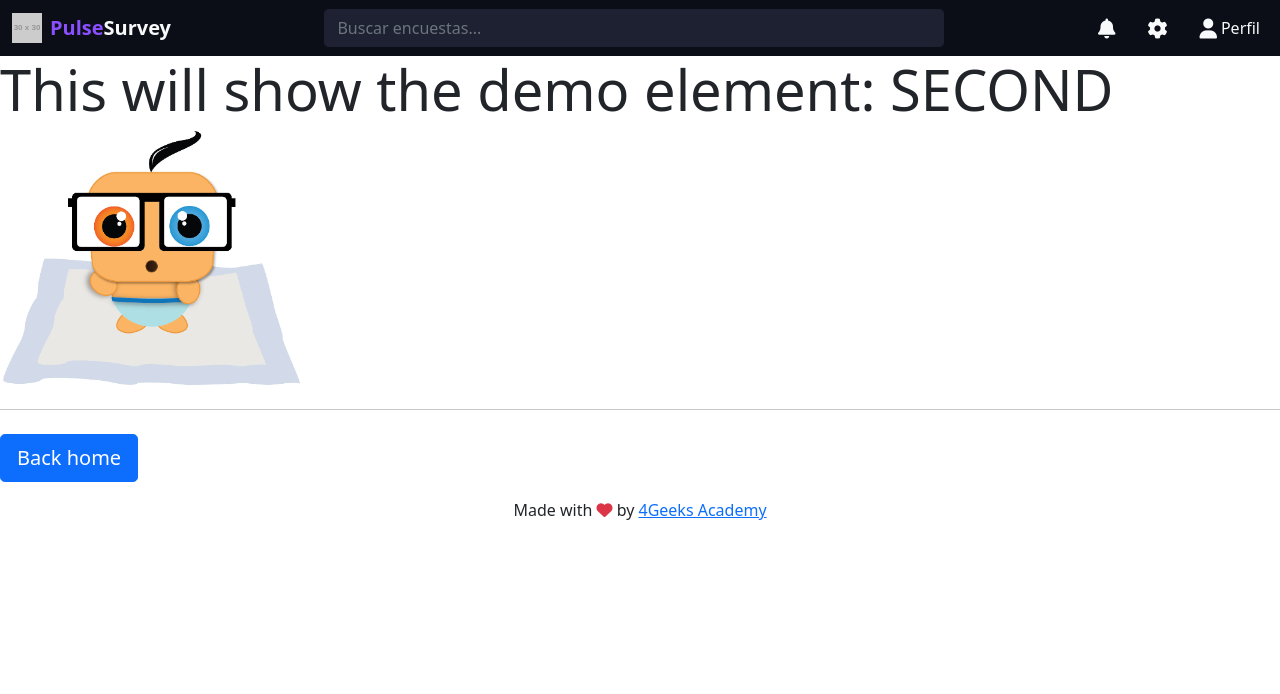
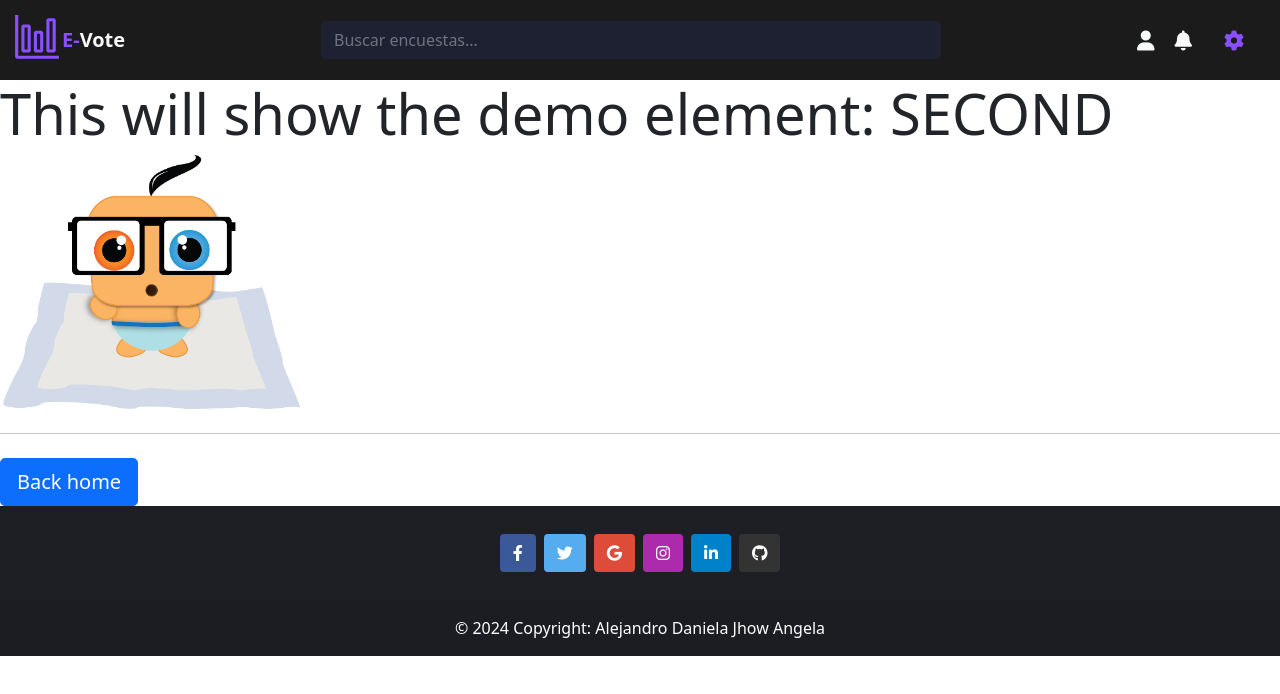
Before and after one commit to Alerugg/SurveyHUB-ProyectoFinal, a React app: page /single/1 in a window 1280 px wide. Built offline with nearby package versions, Linux system fonts and the light colour scheme; no server answers; placeholder pictures from the web are drawn by us.

Commit message:
home parcilamente maquillado y navbar y footer hechos

```diff
--- a/package.json
+++ b/package.json
@@ -78,6 +78,7 @@
 		"prop-types": "^15.6.1",
 		"react": "^16.8.4",
 		"react-dom": "^16.8.4",
+		"react-icons": "^5.3.0",
 		"react-polyfills": "0.0.1",
 		"react-router-dom": "^6.3.0"
 	}
--- a/src/front/js/component/footer.js
+++ b/src/front/js/component/footer.js
@@ -1,10 +1,79 @@
 import React, { Component } from "react";
 
 export const Footer = () => (
-	<footer className="footer mt-auto py-3 text-center">
-		<p>
-			Made with <i className="fa fa-heart text-danger" /> by{" "}
-			<a href="http://www.4geeksacademy.com">4Geeks Academy</a>
-		</p>
-	</footer>
+    <footer className="text-center" style={{ backgroundColor: "#1e1f24" }}>
+      {/* Grid container */}
+      <div className="container p-4 pb-0">
+        {/* Section: Social media */}
+        <section className="mb-4">
+          {/* Facebook */}
+          <a
+            className="btn text-white btn-floating m-1"
+            style={{ backgroundColor: "#3b5998" }}
+            href="#!"
+            role="button"
+          >
+            <i className="fab fa-facebook-f"></i>
+          </a>
+
+          {/* Twitter */}
+          <a
+            className="btn text-white btn-floating m-1"
+            style={{ backgroundColor: "#55acee" }}
+            href="#!"
+            role="button"
+          >
+            <i className="fab fa-twitter"></i>
+          </a>
+
+          {/* Google */}
+          <a
+            className="btn text-white btn-floating m-1"
+            style={{ backgroundColor: "#dd4b39" }}
+            href="#!"
+            role="button"
+          >
+            <i className="fab fa-google"></i>
+          </a>
+
+          {/* Instagram */}
+          <a
+            className="btn text-white btn-floating m-1"
+            style={{ backgroundColor: "#ac2bac" }}
+            href="#!"
+            role="button"
+          >
+            <i className="fab fa-instagram"></i>
+          </a>
+
+          {/* Linkedin */}
+          <a
+            className="btn text-white btn-floating m-1"
+            style={{ backgroundColor: "#0082ca" }}
+            href="#!"
+            role="button"
+          >
+            <i className="fab fa-linkedin-in"></i>
+          </a>
+
+          {/* Github */}
+          <a
+            className="btn text-white btn-floating m-1"
+            style={{ backgroundColor: "#333333" }}
+            href="#!"
+            role="button"
+          >
+            <i className="fab fa-github"></i>
+          </a>
+        </section>
+        {/* Section: Social media */}
+      </div>
+      {/* Grid container */}
+
+      {/* Copyright */}
+      <div className="text-center p-3 text-white" style={{ backgroundColor: "rgba(0, 0, 0, 0.05)" }}>
+        © 2024 Copyright: Alejandro Daniela Jhow Angela
+      </div>
+      {/* Copyright */}
+    </footer>
 );
--- a/src/front/js/component/navbar.js
+++ b/src/front/js/component/navbar.js
@@ -1,19 +1,16 @@
 import React from "react";
 import { Link } from "react-router-dom";
+import logo from "../../img/logo.png";
+import { VscGraph } from "react-icons/vsc";
 
 export const Navbar = () => {
   return (
-    <nav className="navbar navbar-expand-lg" style={{ backgroundColor: '#0B0D17' }}>
+    <nav className="navbar navbar-expand-lg" style={{ height: "80px",backgroundColor: "rgb(27, 27, 27)"}}>
       <div className="container-fluid">
         {/* Brand */}
-        <Link className="navbar-brand text-light d-flex align-items-center" to="#" style={{ fontWeight: 'bold' }}>
-          <img
-            src="https://via.placeholder.com/30"
-            alt="Logo"
-            height="30"
-            className="me-2"
-          />
-          <span style={{ color: '#8A4FFF' }}>Pulse</span>Survey
+        <Link className="navbar-brand text-light d-flex align-items-center" to="#" style={{ fontWeight: 'bold'}}>
+        <VscGraph style={{ fontSize: "50px", color: '#8A4FFF'}} />
+          <span style={{ color: '#8A4FFF' }}>E-</span>Vote
         </Link>
 
         {/* Search form */}
@@ -29,6 +26,11 @@ export const Navbar = () => {
 
         {/* Right elements */}
         <ul className="navbar-nav ms-auto flex-row align-items-center">
+        <li className="nav-item">
+            <Link className="nav-link text-light d-flex align-items-center" to="#">
+              <i className="fas fa-user fa-lg me-1" ></i>
+            </Link>
+          </li>
           <li className="nav-item me-3">
             <Link className="nav-link text-light" to="#">
               <i className="fas fa-bell fa-lg"></i>
@@ -36,12 +38,7 @@ export const Navbar = () => {
           </li>
           <li className="nav-item me-3">
             <Link className="nav-link text-light" to="#">
-              <i className="fas fa-cog fa-lg"></i>
-            </Link>
-          </li>
-          <li className="nav-item">
-            <Link className="nav-link text-light d-flex align-items-center" to="#">
-              <i className="fas fa-user fa-lg me-1"></i> Perfil
+              <i className="fas fa-cog fa-lg" style={{ color: '#8A4FFF' }}></i>
             </Link>
           </li>
         </ul>
--- a/src/front/js/pages/home.js
+++ b/src/front/js/pages/home.js
@@ -3,22 +3,24 @@ import { Context } from "../store/appContext";
 import "../../styles/home.css";
 import { Link } from "react-router-dom";
 
+
 export const Home = () => {
     const { store, actions } = useContext(Context);
 
     return (
-        <div style={{ backgroundColor: "#1e1f24", borderRadius: "20px", padding: "20px", minHeight: "100vh" }}>
+        <div style={{ backgroundColor: "#1e1f24",
+         padding: "20px", minHeight: "100vh" }}>
             {/* Header Section */}
             <div className="container mt-5">
                 <div className="jumbotron text-center p-5 mb-4" style={{ backgroundColor: "#2a2c31", color: "#ffffff", borderRadius: "20px" }}>
                     <h1 className="display-5 fw-bold">Crea tus encuestas asombrosas</h1>
-                    <p className="lead">Organiza reuniones, obtén información de tus usuarios para tu negocio y más.</p>
+                    <p className="lead">Obtén información de tus usuarios para tu negocio y más.</p>
                     <Link to="/create-survey" className="btn btn-primary btn-lg mt-3" style={{ backgroundColor: "#6a0dad", border: "none", borderRadius: "20px" }}>Crear encuesta</Link>
                 </div>
 
                 {/* Active Surveys Section */}
                 <section>
-                    <h2 className="mb-4" style={{ color: "#ffffff" }}>Tus encuestas activas</h2>
+                    <h2 className="mb-4" style={{ color: "#ffffff" }}>Encuestas activas:</h2>
                     <div className="row">
                         {[1, 2].map((survey, index) => (
                             <div key={index} className="col-md-6 mb-4">
@@ -29,7 +31,7 @@ export const Home = () => {
                                         <span className="badge bg-success mb-2" style={{ borderRadius: "10px" }}>Activo</span>
                                         <div className="d-flex justify-content-between align-items-center mt-3">
                                             <span>Respuestas: <strong>40/100</strong></span>
-                                            <Link to={`/survey/${index}`} className="btn btn-outline-light btn-sm" style={{ borderRadius: "10px" }}>Ver detalles</Link>
+                                            <Link to={`/survey/${index}`} className="btn btn-outline-light btn-sm" style={{ borderRadius: "10px"}}>Ver detalles</Link>
                                         </div>
                                     </div>
                                 </div>
--- a/template.html
+++ b/template.html
@@ -3,7 +3,7 @@
     <head>
         <meta name="viewport" content="width=device-width, initial-scale=1.0">
         <meta charset="UTF-8">
-        <title>Hello Rigo with Vanilla.js</title>
+        <title>Encuestas App</title>
         <link href="https://cdn.jsdelivr.net/npm/bootstrap@5.1.3/dist/css/bootstrap.min.css" rel="stylesheet" integrity="sha384-1BmE4kWBq78iYhFldvKuhfTAU6auU8tT94WrHftjDbrCEXSU1oBoqyl2QvZ6jIW3" crossorigin="anonymous">
         <!-- FontAwesome v6.1.2 -->
         <link rel="stylesheet" href="https://cdnjs.cloudflare.com/ajax/libs/font-awesome/6.1.2/css/all.min.css">
```
Also changed, not shown: src/front/img/logo.png (added), src/front/img/logo2.png (added), src/front/styles/home.css (line endings or trailing spaces), 1 other file.
